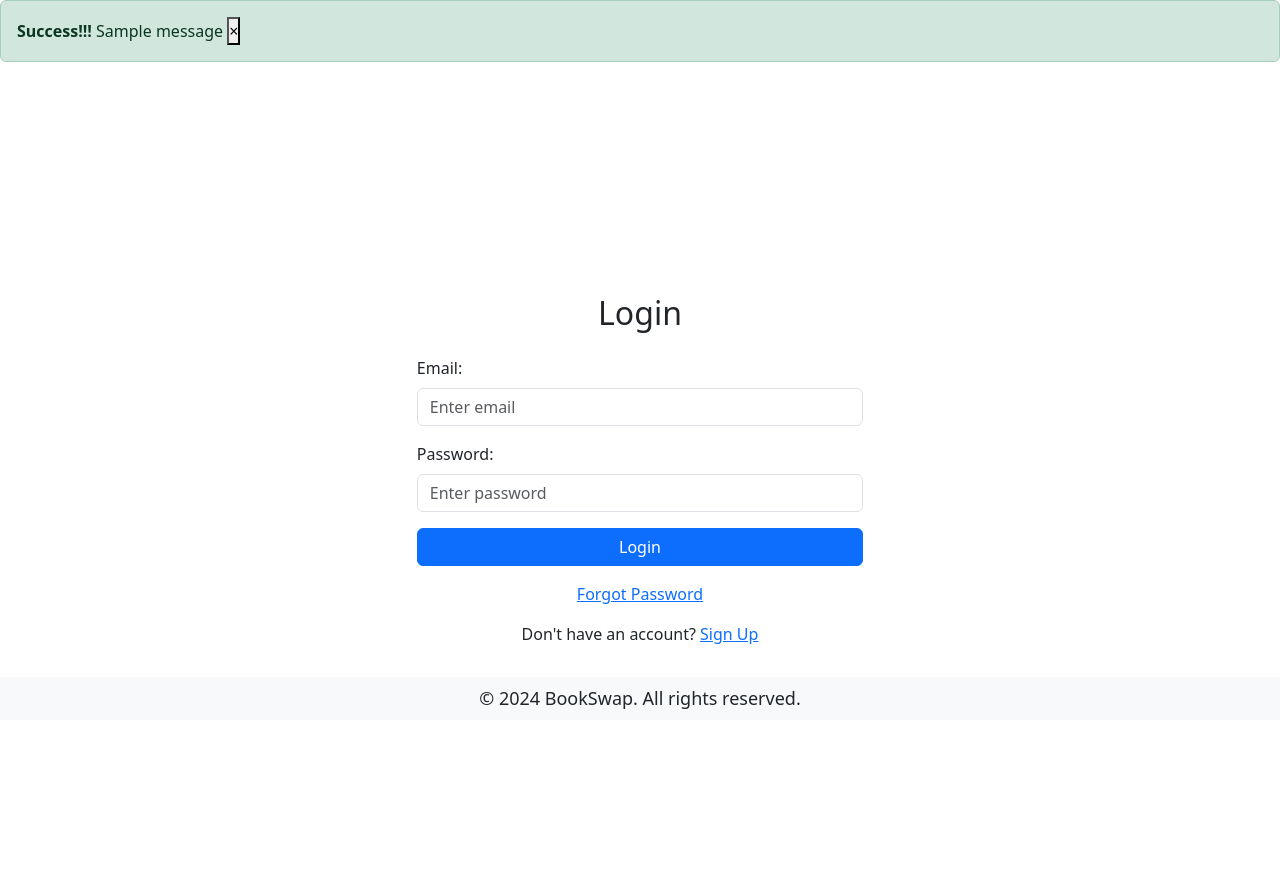
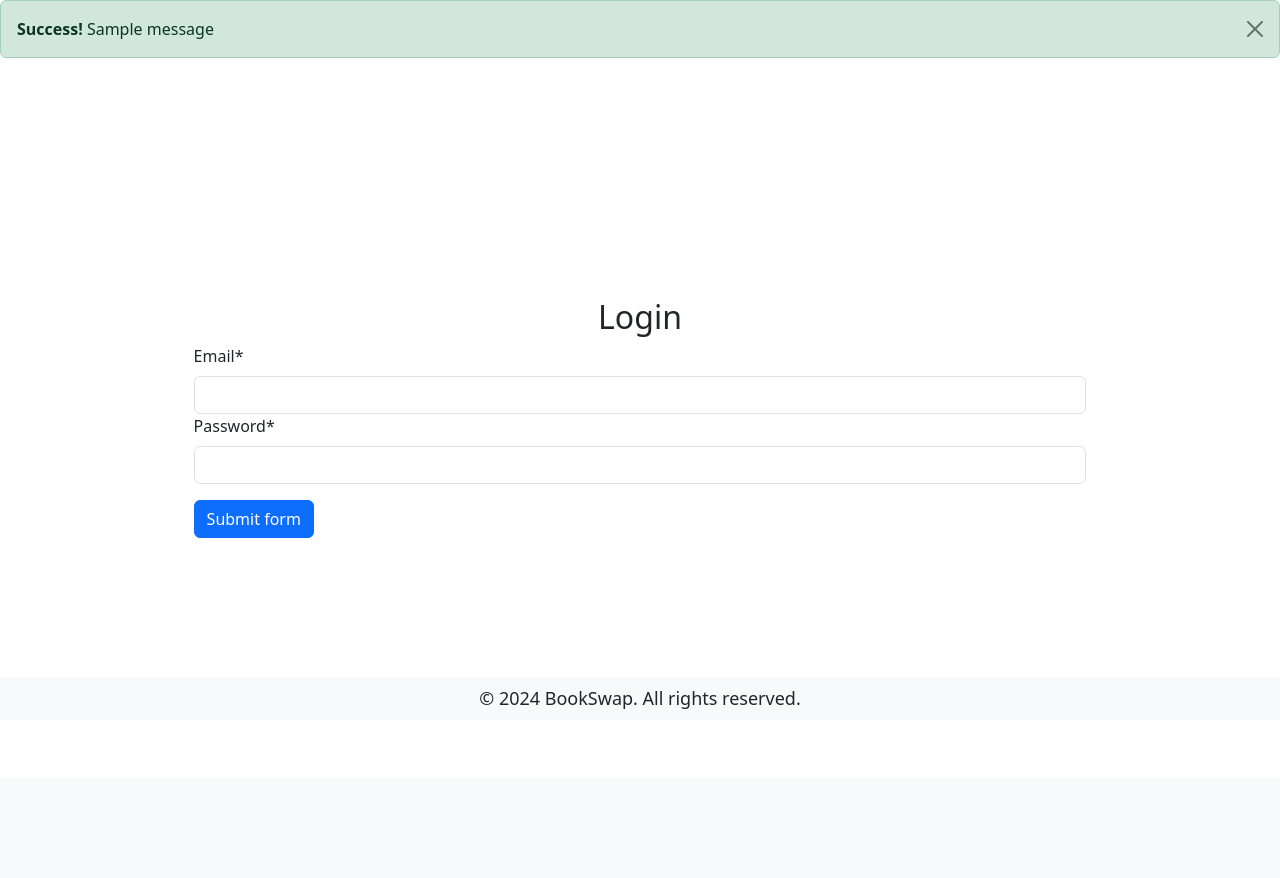
Before and after one commit to Aryan-Git-Hub/bookswap_co, a Django app: page /accounts/login/ in a window 1280 px wide. Shown: the part 80-958 px from the top of the page. After the commit the page ends 789 px from the top, so only its background shows below. Run offline with Django 5.2, Linux system fonts and the light colour scheme; tables that the repository leaves empty hold one stand-in row (values such as "Sample post"); one stand-in notice (Sample message) is shown; some libraries are stand-ins or nearby versions.

Commit message:
Fixing bugs of messages and alerts

```diff
--- a/accounts/forms.py
+++ b/accounts/forms.py
@@ -6,10 +6,22 @@ class SignupForm(forms.ModelForm):
     email = forms.EmailField(label='Email*', max_length=100, widget=forms.EmailInput(attrs={'class': 'form-control'}))
     password = forms.CharField(label='Password*', max_length=100, widget=forms.PasswordInput(attrs={'class': 'form-control'}))
     confirm_password = forms.CharField(label='Your Password*', max_length=100, widget=forms.PasswordInput(attrs={'class': 'form-control'}))
+
     class Meta:
         model = CustomUser
         fields = ['username', 'email', 'password', 'confirm_password']
 
+    def clean_email(self):
+        email = self.cleaned_data['email']
+        return email.lower()
+
+
+class LoginForm(forms.Form):
+    email = forms.EmailField(label='Email*', max_length=100, widget=forms.EmailInput(attrs={'class': 'form-control'}))
+    password = forms.CharField(label='Password*', max_length=100, widget=forms.PasswordInput(attrs={'class': 'form-control'}))
+
+    class Meta:
+        fields = ['email', 'password']
 
     def clean_email(self):
         email = self.cleaned_data['email']
--- a/accounts/views.py
+++ b/accounts/views.py
@@ -1,9 +1,9 @@
-from django.shortcuts import render, redirect
+from django.shortcuts import render, HttpResponseRedirect
 # for authentication
-from django.contrib.auth import login, logout
+from django.contrib.auth import login, logout, authenticate
 from django.contrib import messages
 from django.contrib.auth.decorators import login_required
-from accounts.forms import SignupForm
+from accounts.forms import SignupForm, LoginForm
 # for OTP
 from django.core.mail import send_mail
 import random
@@ -23,7 +23,21 @@ def sendEmail(to, subject, message):
     return True
 
 
+# making custom decorator function
+def not_auth_user(func):
+    def ref(*args, **kwargs):
+        req = args[0]
+        if req.user.is_authenticated:
+            messages.warning(req, "You are already Logged in!!!")
+            return HttpResponseRedirect('/')
+        else:
+            return func(*args, **kwargs)
+    return ref
+
+
+@not_auth_user
 def signup(request):
+    fm = SignupForm()
     if request.method=='POST':
         fm = SignupForm(request.POST)
 
@@ -42,19 +56,35 @@ def signup(request):
                 user = fm.save()
                 login(request, user)
                 messages.success(request, 'Account Created Successfully!')
-                return redirect('home')
+                return HttpResponseRedirect('/')
             else:
-                return render(request, "accounts/signup.html", {'form': fm, 'error': 'Password and Confirm Password not matched!'})
-    else:
-        fm = SignupForm()
+                messages.error(request, 'Password and Confirm Password not matched!')
+                return render(request, "accounts/signup.html", {'form': fm})
     return render(request, "accounts/signup.html", {'form': fm})
 
 
+@not_auth_user
 def auth_login(request):
-    return render(request, "accounts/login.html")
+    fm = LoginForm()
+    for m in messages.get_messages(request): print(m)
+    if request.method=='POST':
+        fm = LoginForm(request.POST)
+        if fm.is_valid():
+            email = fm.cleaned_data['email']
+            password = fm.cleaned_data['password']
+            user = authenticate(email=email, password=password)
+            if user is not None:
+                login(request, user)
+                messages.success(request, 'Logged In Successfully!')
+                return HttpResponseRedirect('/')
+
+            messages.error(request, 'Invalid Credentials!')
+
+    return render(request, "accounts/login.html", {'form': fm})
+
 
 @login_required
 def auth_logout(request):
     logout(request)
-    messages.warning(request, 'Logged Out Successfully!')
-    return redirect('login')
+    messages.success(request, 'Logged Out Successfully!')
+    return HttpResponseRedirect('/accounts/login/')
--- a/static/css/header.css
+++ b/static/css/header.css
@@ -42,3 +42,9 @@ form {
   width: 3rem;
   object-fit: cover;
 }
+
+/* Adjust the alert to stay sticky below the navbar */
+.sticky-alert {
+  position: sticky;
+  top: 5rem; /* Height of the navbar */
+}
--- a/templates/accounts/login.html
+++ b/templates/accounts/login.html
@@ -1,48 +1,25 @@
-{% extends "base.html" %}
+{% extends "base.html" %} {% block content %}
 
-{% block content %}
-{% for message in messages %}
-{% if message.tags == "warning" %}
-<div class="alert alert-warning alert-dismissible fade show custom-alert" role="alert">
-  {{message}}
-  <button type="button" class="close" data-dismiss="alert" aria-label="Close">
-    <span aria-hidden="true">&times;</span>
-  </button>
-</div>
-{% elif message.tags == "success" %}
-<div class="alert alert-success alert-dismissible fade show custom-alert" role="alert">
-  <strong>Success!!!</strong> {{message}}
-  <button type="button" class="close" data-dismiss="alert" aria-label="Close">
-    <span aria-hidden="true">&times;</span>
-  </button>
-</div>
-{% elif message.tags == "error" %}
-<div class="alert alert-danger alert-dismissible fade show custom-alert" role="alert">
-  <strong>{{message}}</strong>
-  <button type="button" class="close" data-dismiss="alert" aria-label="Close">
-    <span aria-hidden="true">&times;</span>
-  </button>
-</div>
-{% endif %}
-{% endfor %}
-<div class="container d-flex justify-content-center align-items-center min-vh-100">
-  <div class="col-md-6 d-flex flex-column justify-content-center align-items-center">
-      <h2 class="text-center mb-4">Login</h2>
-      <form id="login-form" method="POST"> {% csrf_token %}
-          <div class="mb-3">
-              <label for="email" class="form-label">Email:</label>
-              <input type="email" class="form-control" id="email" placeholder="Enter email" name="email" required>
-          </div>
-          <div class="mb-3">
-              <label for="password" class="form-label">Password:</label>
-              <input type="password" class="form-control" id="password" placeholder="Enter password" name="password" required>
-          </div>
-          <div class="d-grid gap-2">
-              <button type="submit" class="btn btn-primary">Login</button>
-          </div>
-          <p class="text-center mt-3"><a href="/accounts/forgot_pass/">Forgot Password</a></p>
-          <p class="text-center mt-3">Don't have an account? <a href="{% url "signup" %}">Sign Up</a></p>
-      </form>
-  </div>
+
+{% include "sticky_messages_alert.html" %}
+
+
+<div
+  class="container d-flex flex-column justify-content-center align-items-center"
+  style="min-height: 90vh"
+>
+  <h2 class="text-center">Login</h2>
+  <form method="POST" class="needs-validation" novalidate>
+    {% csrf_token %} {% for field in form %}
+    <div>
+      <label class="form-label">{{field.label}}</label>
+      {{field}}
+      <div class="feedback" style="color: red">{{field.errors.as_text}}</div>
+    </div>
+    {% endfor %}
+    <div class="col-12 mt-3">
+      <button class="btn btn-primary" type="submit">Submit form</button>
+    </div>
+  </form>
 </div>
 {% endblock content %}
--- a/templates/base.html
+++ b/templates/base.html
@@ -8,6 +8,7 @@
     <link rel="stylesheet" href="{% static "bootstrap/bootstrap.min.css" %}">
     <script src="{% static "bootstrap/bootstrap.bundle.min.js" %}"></script>
     <link rel="stylesheet" href="{% static "css/styles.css" %}">
+    <link rel="stylesheet" href="{% static "css/header.css" %}">
     {% block css %}{% endblock css %}
 </head>
 <body>
--- a/templates/books/index.html
+++ b/templates/books/index.html
@@ -1,7 +1,8 @@
 {% extends "base.html" %}
-{% load static %}
+{% block content %}
 
-{% block content %}
+{% include "sticky_messages_alert.html" %}
+
     <div class="container">
         <h1>This is Home Page</h1>
     </div>
--- a/templates/header.html
+++ b/templates/header.html
@@ -1,6 +1,5 @@
 {% load static %}
-<link rel="stylesheet" href="{% static "css/header.css" %}">
-<nav class="navbar bg-body-tertiary position-sticky top-0">
+<nav class="navbar bg-body-tertiary position-sticky top-0 z-1">
     <div class="custom_container">
         <a class="navbar-brand" href="{% url 'home' %}">
         <img src="{% static "images/logo.jpeg" %}" alt="Bootstrap" id="logo">
@@ -15,7 +14,7 @@
                 <a href="#"  class="nav-link dropdown-toggle" id="dropdownMenuButton" data-bs-toggle="dropdown" aria-expanded="false">
                     <img class="profile-pic" src="{% static "images/default_user_photo.png" %}" >
                 </a>
-                <ul class="dropdown-menu dropdown-menu-end">
+                <ul class="dropdown-menu dropdown-menu-end z-1">
                     <li><a class="dropdown-item" href="{% url "logout" %}">Logout</a></li>
                     <li><a class="dropdown-item" href="#">Another action</a></li>
                     <li><a class="dropdown-item" href="#">Something else here</a></li>
--- /dev/null
+++ b/templates/sticky_messages_alert.html
@@ -0,0 +1,15 @@
+<!-- Sticky Alert -->
+{% for message in messages %}
+{% if message.tags == "success" %}
+<div class="alert alert-success alert-dismissible fade show sticky-alert mb-0 z-0" role="alert">
+  <strong>Success!</strong> {{message}}
+  {% elif message.tags == "warning" %}
+  <div class="alert alert-warning alert-dismissible fade show sticky-alert mb-0" role="alert">
+    <strong>Warning!</strong> {{message}}
+  {% elif message.tags == "error" %}
+  <div class="alert alert-danger alert-dismissible fade show sticky-alert mb-0" role="alert">
+    <strong>{{message}}</strong> {{message}}
+  {% endif %}
+  <button type="button" class="btn-close" data-bs-dismiss="alert" aria-label="Close"></button>
+</div>
+{% endfor %}
```
Also changed, not shown: templates/accounts/signup.html (+13 -21 lines), db.sqlite3, static/css/styles.css (line endings or trailing spaces), 2 other files.
